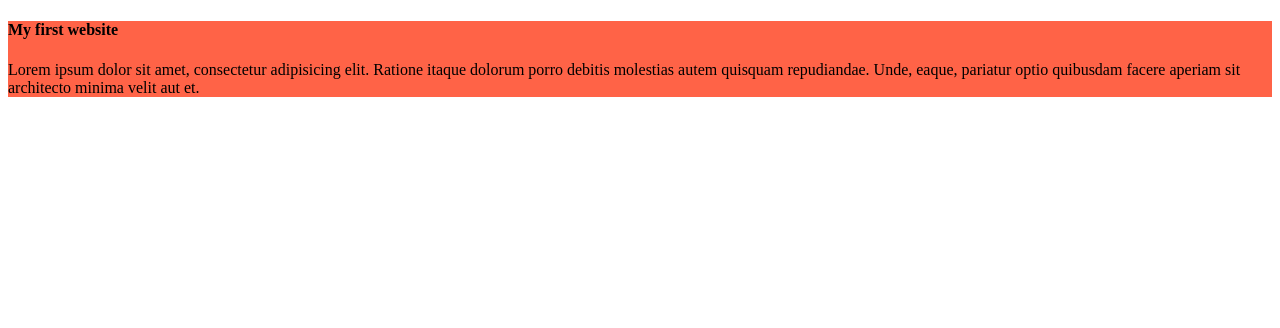
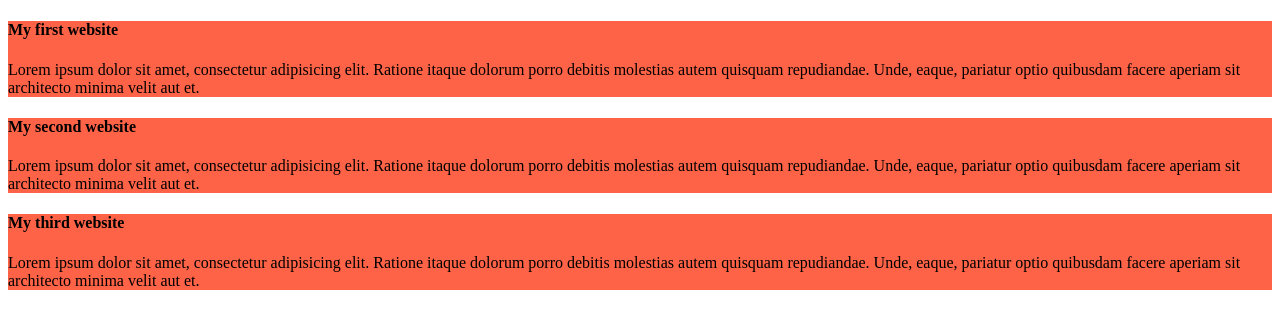
Before and after one commit to jabermh/my-simple-website, a plain HTML site: page index.html in a window 1280 px wide. Drawn offline with Linux system fonts and the light colour scheme.

Commit message:
added the second and third blog

```diff
--- a/index.html
+++ b/index.html
@@ -11,5 +11,13 @@
         <h4>My first website</h4>
         <p>Lorem ipsum dolor sit amet, consectetur adipisicing elit. Ratione itaque dolorum porro debitis molestias autem quisquam repudiandae. Unde, eaque, pariatur optio quibusdam facere aperiam sit architecto minima velit aut et.</p>
     </div>
+       <div>
+        <h4>My second website</h4>
+        <p>Lorem ipsum dolor sit amet, consectetur adipisicing elit. Ratione itaque dolorum porro debitis molestias autem quisquam repudiandae. Unde, eaque, pariatur optio quibusdam facere aperiam sit architecto minima velit aut et.</p>
+    </div>
+       <div>
+        <h4>My third website</h4>
+        <p>Lorem ipsum dolor sit amet, consectetur adipisicing elit. Ratione itaque dolorum porro debitis molestias autem quisquam repudiandae. Unde, eaque, pariatur optio quibusdam facere aperiam sit architecto minima velit aut et.</p>
+    </div>
 </body>
 </html>
--- a/styles/blog.css
+++ b/styles/blog.css
@@ -1,3 +1,4 @@
 div{
 background-color: tomato;
+margin-bottom: 10px;
 }
```
